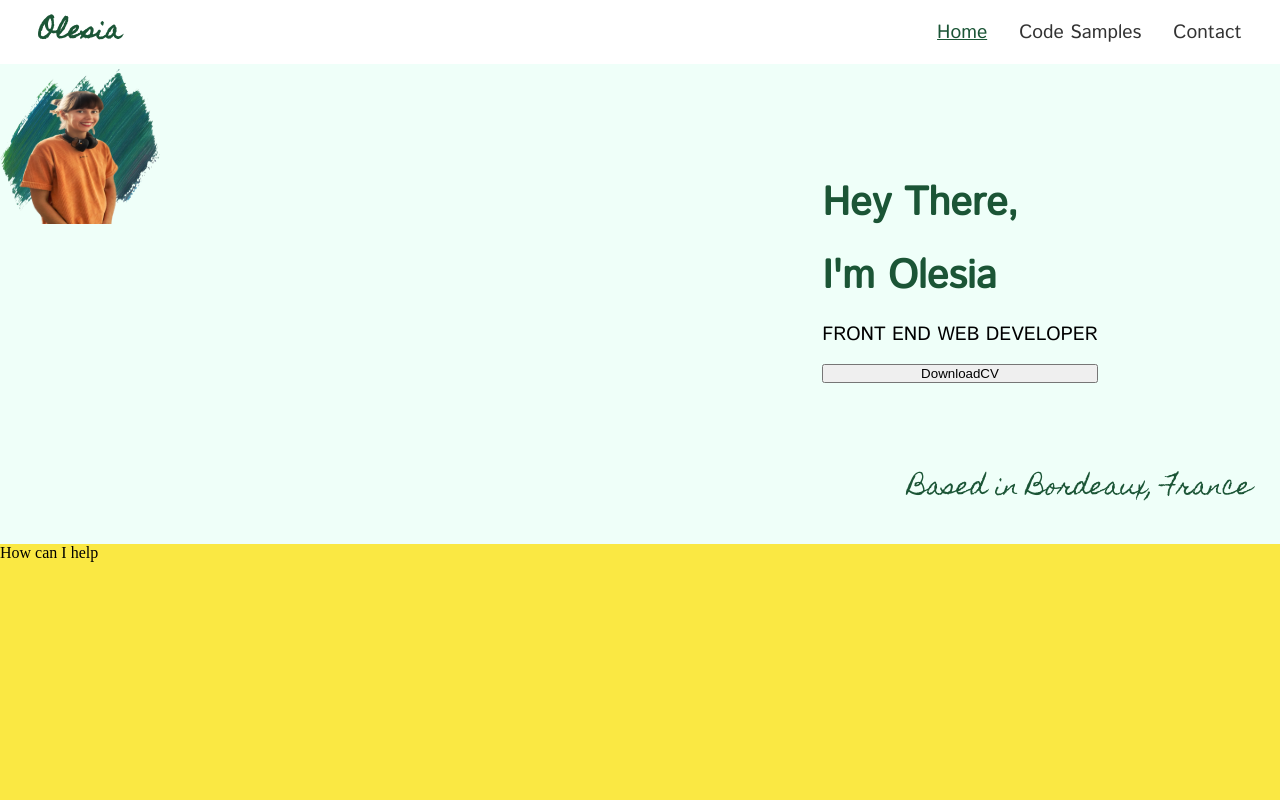
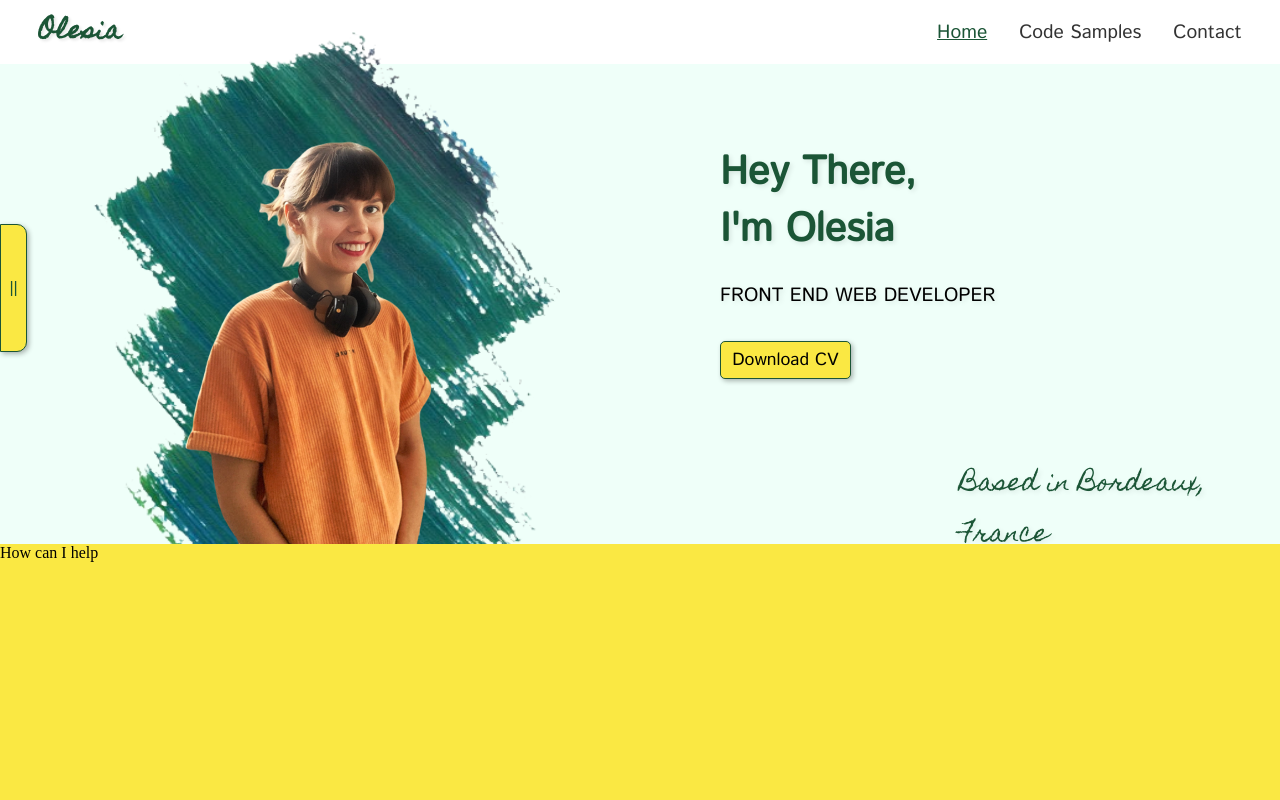
Before and after one commit to Nevalyashka09/nevalyashka09.github.io, a React (Create React App) app: page / in a window 1280 px wide. Shown: the top 800 px of the page. Built offline with nearby package versions, Linux system fonts and the light colour scheme.

Commit message:
home page - section one - styles

```diff
--- a/src/pages/HomePage.js
+++ b/src/pages/HomePage.js
@@ -2,12 +2,15 @@ import React from "react";
 import "../styles/homePage.scss";
 import profilePhoto from "../images/profilePhoto.png";
 import paintBackground from "../images/paintBackground.png";
+import Button from "../portfolioComponents/Button";
+import SideButton from "../portfolioComponents/SideButton";
 
 const HomePage = () => {
   return (
     <section>
       <section className="intro-section">
-        <div className="photo-wrapper">
+        <SideButton />
+        <div className="photo-container">
           <img
             src={paintBackground}
             alt="Paint Background"
@@ -21,13 +24,15 @@ const HomePage = () => {
               margin: "5rem 0 0 0",
               display: "flex",
               flexDirection: "column",
-              gap: "1rem",
+              gap: "1.5rem",
             }}
           >
-            <h1>Hey There,</h1>
-            <h1>I'm Olesia</h1>
+            <div>
+              <h1>Hey There,</h1>
+              <h1>I'm Olesia</h1>
+            </div>
             <p className="p-istok">FRONT END WEB DEVELOPER</p>
-            <button>DownloadCV</button>
+            <Button />
           </div>
           <div style={{ margin: "5rem 0 0 15rem" }}>
             <p className="p-cursive">Based in Bordeaux, France</p>
--- /dev/null
+++ b/src/portfolioComponents/Button.js
@@ -0,0 +1,38 @@
+import React from "react";
+import CV from "../images/CV_OlesiaTur.pdf";
+
+const Button = () => {
+  const styles = {
+    buttonContainer: {
+      width: "fit-content",
+      marginTop: "0.5rem",
+      padding: "0.3rem 0.7rem",
+      backgroundColor: "#fae843",
+      border: "1px solid",
+      borderColor: "#1b5536",
+      borderRadius: "5px",
+      cursor: "pointer",
+      fontSize: "1.1rem",
+      fontFamily: "istokWeb",
+      boxShadow: "2px 2px 5px rgba(0, 0, 0, 0.3)",
+    },
+  };
+
+  const downloadCV = () => {
+    const link = document.createElement("a");
+    link.href = CV;
+    link.target = "_blank";
+    link.setAttribute("download", "CV_OlesiaTur.pdf");
+    document.body.appendChild(link);
+    link.click();
+    document.body.removeChild(link);
+  };
+
+  return (
+    <button style={styles.buttonContainer} onClick={downloadCV}>
+      Download CV
+    </button>
+  );
+};
+
+export default Button;
--- a/src/portfolioComponents/Header.js
+++ b/src/portfolioComponents/Header.js
@@ -16,6 +16,7 @@ const Header = () => {
       fontFamily: "homemadeApple",
       fontSize: "1.5rem",
       alignSelf: "center",
+      textShadow: "2px 2px 3px rgba(0, 0, 0, 0.1)",
     },
     navLinks: {
       display: "flex",
--- /dev/null
+++ b/src/portfolioComponents/SideButton.js
@@ -0,0 +1,28 @@
+import React from "react";
+
+const SideButton = () => {
+  const styles = {
+    sideButtonContainer: {
+      backgroundColor: "#fae843",
+      color: "#1b5536",
+      fontSize: "1rem",
+      position: "absolute",
+      width: "1.7rem",
+      height: "8rem",
+      top: "14rem",
+      border: "1px solid",
+      borderColor: "#1b5536",
+      borderTopRightRadius: "10px",
+      borderBottomRightRadius: "10px",
+      boxShadow: "2px 2px 5px rgba(0, 0, 0, 0.3)",
+    },
+  };
+
+  return (
+    <button style={styles.sideButtonContainer} onClick={console.log("hello")}>
+      ||
+    </button>
+  );
+};
+
+export default SideButton;
--- a/src/styles/_variables.scss
+++ b/src/styles/_variables.scss
@@ -32,15 +32,18 @@ h1 {
   color: $dark-green;
   font-family: $istokWeb-font;
   font-size: 2.5rem;
+  text-shadow: 2px 2px 5px rgba(0, 0, 0, 0.1);
 }
 
 .p-istok {
   font-family: $istokWeb-font;
   font-size: 1.2rem;
+  text-shadow: 2px 2px 5px rgba(0, 0, 0, 0.1);
 }
 
 .p-cursive {
   color: $dark-green;
   font-family: $homemadeApple-font;
   font-size: 1.5rem;
+  text-shadow: 2px 2px 5px rgba(0, 0, 0, 0.1);
 }
--- a/src/styles/homePage.scss
+++ b/src/styles/homePage.scss
@@ -13,32 +13,34 @@
   align-items: center;
 }
 
-.paint-background,
-.profile-photo {
+.paint-background {
   position: absolute;
-  width: 10rem;
-  height: 10rem;
-}
-
-.paint-background {
-  z-index: 1;
+  z-index: 0;
+  width: 30rem;
+  height: 35rem;
 }
 
 .profile-photo {
-  z-index: 2;
+  position: absolute;
+  z-index: 1;
+  width: 25rem;
+  height: 32rem;
+  margin: 0 0 0 2rem;
 }
 
 .text-container {
   display: flex;
   flex-direction: column;
   justify-content: center;
-  align-items: center;
+  margin-left: 5rem;
 }
 
 // SECOND SECTION
 .myhelp {
   background-color: $yellow;
   height: 20rem;
+  z-index: 5;
+  position: relative;
 }
 // THIRD SECTION
 .background {
```
Also changed, not shown: src/images/paintBackground.png, 1 other file (tests, documents, lock files or other folders).
